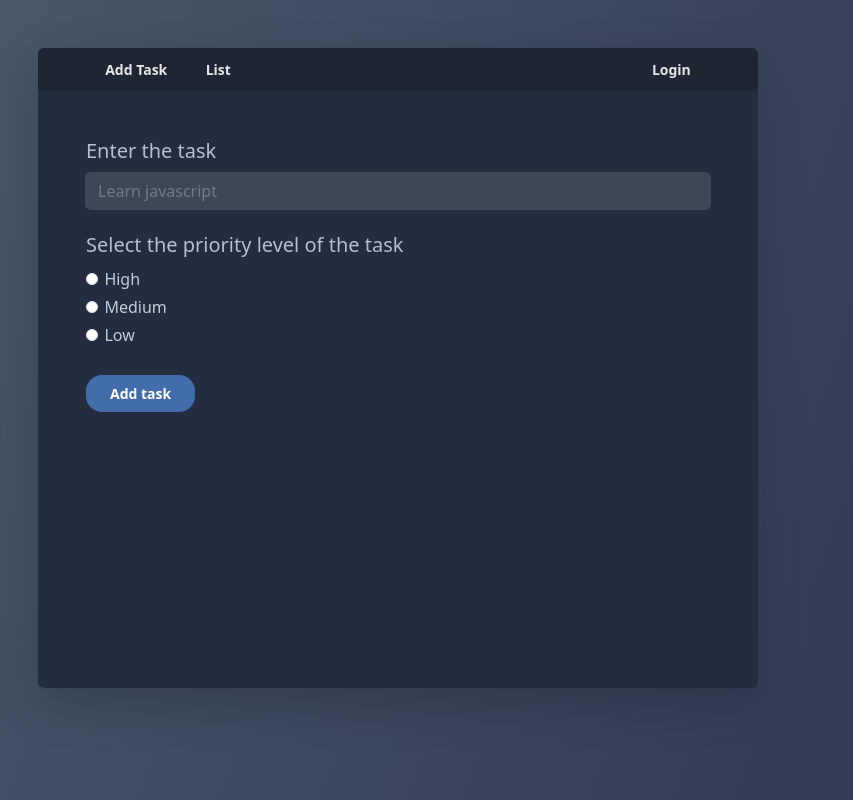
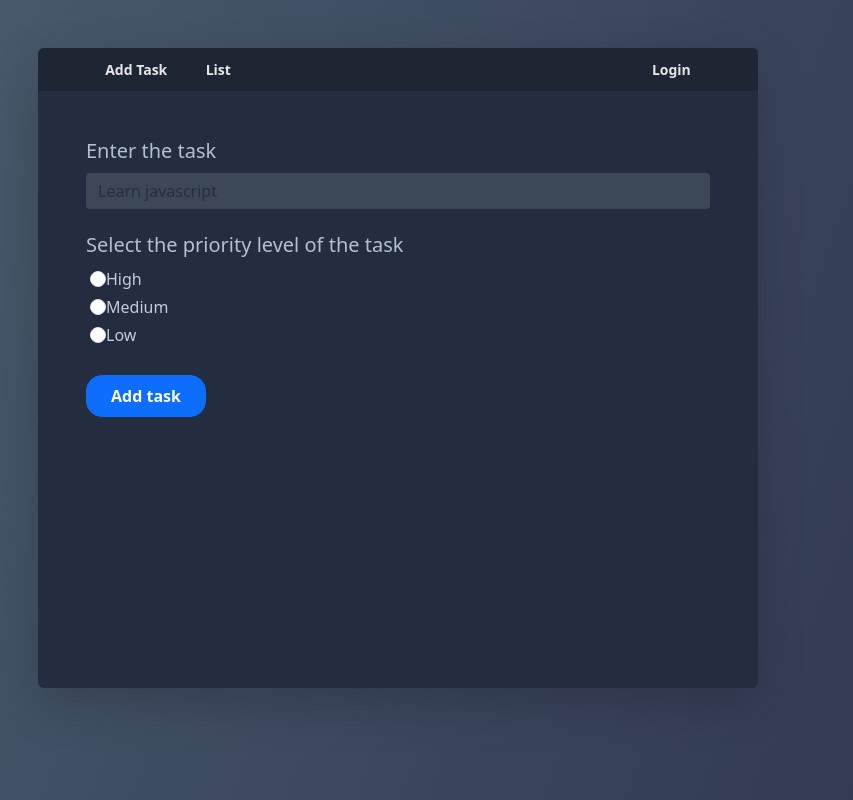
Before and after one commit to wtswistak/todo, a React (Vite) app: page /add-task in a window 1280 px wide. Shown: the whole page, without its empty margins (242-1095 px from the left). Built offline with nearby package versions, Linux system fonts and the light colour scheme.

Commit message:
change list page

```diff
--- a/src/App.tsx
+++ b/src/App.tsx
@@ -1,7 +1,7 @@
 import AppLayout from "./Layouts/AppLayout";
 import { BrowserRouter, Route, Routes } from "react-router-dom";
 import AddTask from "./pages/AddTask";
-import ListTask from "./pages/ListTask";
+import TodoList from "./pages/TodoList";
 
 const App = () => {
   return (
@@ -10,7 +10,7 @@ const App = () => {
         <Route element={<AppLayout />}>
           <Route index element={<AddTask />} />
           <Route path="add-task" element={<AddTask />} />
-          <Route path="list-task" element={<ListTask />} />
+          <Route path="todo-list" element={<TodoList />} />
         </Route>
       </Routes>
     </BrowserRouter>
--- a/src/components/Form.tsx
+++ b/src/components/FormTask.tsx
@@ -27,39 +27,39 @@ const Form: React.FC = () => {
       <FormBs.Control
         type="text"
         placeholder="Learn javascript"
-        className="rounded-1 border-0 text-light custom-input mb-4 "
+        className="rounded-1 border-0 text-light input-task mb-4 "
         style={{ backgroundColor: "var(--clr-primary-light)" }}
         onChange={(e) => setInputValue(e.target.value)}
         required
         minLength={4}
       />
       <h5 className="">Select the priority level of the task </h5>
-      <div className="d-flex align-items-center mb-1 ">
+      <div className="d-flex align-items-center mb-1 ms-1 ">
         <FormBs.Check
           type="radio"
           name="priority"
           id="high"
-          className="radio-custom"
+          className="radio-priority"
           required
         />
         <FormBs.Label htmlFor="high">High</FormBs.Label>
       </div>
-      <div className="d-flex align-items-center mb-1">
+      <div className="d-flex align-items-center mb-1 ms-1">
         <FormBs.Check
           type="radio"
           name="priority"
           id="medium"
-          className="radio-custom"
+          className="radio-priority"
           required
         />
         <FormBs.Label htmlFor="medium">Medium</FormBs.Label>
       </div>
-      <div className="d-flex align-items-center mb-1">
+      <div className="d-flex align-items-center mb-1 ms-1">
         <FormBs.Check
           type="radio"
           name="priority"
           id="low"
-          className="radio-custom"
+          className="radio-priority"
           required
         />
         <FormBs.Label htmlFor="low">Low</FormBs.Label>
@@ -67,7 +67,7 @@ const Form: React.FC = () => {
 
       <Button
         type="submit"
-        className="fw-semibold btn-custom rounded-4 px-4 py-2 mt-4"
+        className="fw-semibold form-btn rounded-4 px-4 py-2 mt-4"
         onClick={handleAddTask}
       >
         Add task
--- a/src/pages/AddTask.tsx
+++ b/src/pages/AddTask.tsx
@@ -1,7 +1,7 @@
-import Form from "../components/Form";
+import FormTask from "../components/FormTask";
 
 const AddTask = () => {
-  return <Form />;
+  return <FormTask />;
 };
 
 export default AddTask;
--- a/src/pages/ListTask.tsx
+++ /dev/null
@@ -1,54 +0,0 @@
-import { useState } from "react";
-import { IoMdClose, IoMdCheckmark, IoMdCreate } from "react-icons/io";
-interface Task {
-  task: string;
-  priority: string;
-  complete: boolean;
-}
-
-const ListTask = () => {
-  const [tasks, setTasks] = useState<Task[]>([
-    {
-      task: "Learn React Learn React Learn React",
-      priority: "high",
-      complete: false,
-    },
-    {
-      task: "Learn Typescript",
-      priority: "medium",
-      complete: false,
-    },
-    {
-      task: "Learn Redux",
-      priority: "low",
-      complete: false,
-    },
-  ]);
-
-  return (
-    <div className="d-flex flex-column gap-2">
-      {tasks.map((task) => {
-        return (
-          <div className="custom-item d-flex py-2 px-3 rounded-1 align-items-center justify-content-between">
-            <p>{task.task}</p>
-            <div className="d-flex gap-1 align-items-center">
-              <span
-                className={`mx-2 priority ${
-                  task.priority === "high"
-                    ? "priority-high"
-                    : task.priority === "low"
-                    ? "priority-low"
-                    : "priority-medium"
-                } `}
-              ></span>
-              <IoMdCreate size={24} /> <IoMdClose size={24} />{" "}
-              <IoMdCheckmark size={24} />
-            </div>
-          </div>
-        );
-      })}
-    </div>
-  );
-};
-
-export default ListTask;
```
